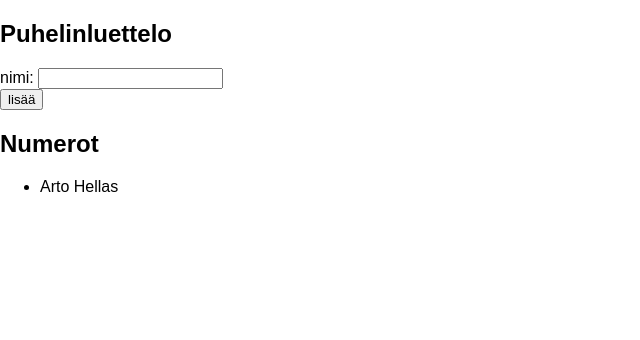
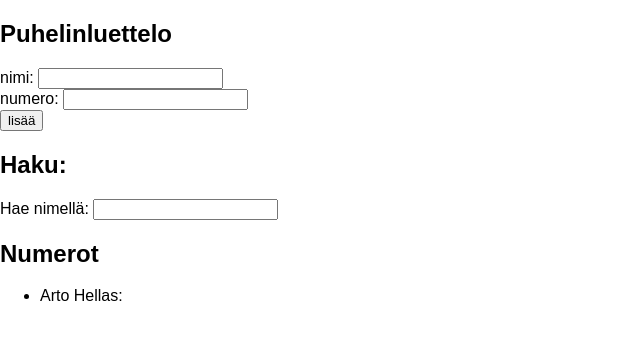
Before and after one commit to eeropu/hy_fullstackopen, a React (Create React App) app in the folder tehtävät/osa_2/puhelinluettelo/: page / in a window 1280 px wide. Shown: the top 340 px of the page, without its empty margins (0-640 px from the left). Built offline with nearby package versions, Linux system fonts and the light colour scheme.

Commit message:
tehtävät 2.8 ja 2.9

```diff
--- a/tehtävät/osa_2/puhelinluettelo/src/App.js
+++ b/tehtävät/osa_2/puhelinluettelo/src/App.js
@@ -7,7 +7,9 @@ class App extends React.Component {
       persons: [
         { name: 'Arto Hellas' }
       ],
-      newName: ''
+      newName: '',
+      newNumber: '',
+      search: ''
     }
   }
 
@@ -15,10 +17,19 @@ class App extends React.Component {
     this.setState({ newName: event.target.value })
   }
 
-  addName = (event) => {
+  updateNumber = (event) => {
+    this.setState({ newNumber: event.target.value })
+  }
+
+  search = (event) => {
+    this.setState({ search: event.target.value })
+  }
+
+  addPerson = (event) => {
     event.preventDefault()
     const nameToAdd = {
-      name: this.state.newName
+      name: this.state.newName,
+      number: this.state.newNumber
     }
 
     if(this.state.persons.some(this.containsName)){
@@ -30,7 +41,8 @@ class App extends React.Component {
 
     this.setState({
       persons,
-      newName: ''
+      newName: '',
+      newNumber: ''
     })
   }
 
@@ -38,22 +50,26 @@ class App extends React.Component {
 
   render() {
 
-    const names = this.state.persons.map(person => <li key={person.name}>{person.name}</li>)
+    const filtered = this.state.persons.filter(person => person.name.toLowerCase().includes(this.state.search.toLowerCase()))
+    const persons = filtered.map(person => <li key={person.name}>{person.name}: {person.number}</li>)
 
     return (
       <div>
         <h2>Puhelinluettelo</h2>
-        <form onSubmit={this.addName}>
+        <form onSubmit={this.addPerson}>
           <div>
-            nimi: <input value={this.state.newName} onChange={this.updateName}/>
+            nimi: <input value={this.state.newName} onChange={this.updateName}/> <br/>
+            numero: <input value={this.state.newNumber} onChange={this.updateNumber}/>
           </div>
           <div>
             <button type="submit">lisää</button>
           </div>
         </form>
+        <h2>Haku:</h2>
+        Hae nimellä: <input value={this.state.search} onChange={this.search}/>
         <h2>Numerot</h2>
         <ul>
-          {names}
+          {persons}
         </ul>
       </div>
     )
```
